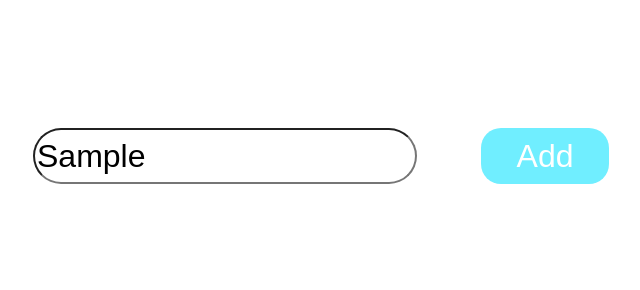
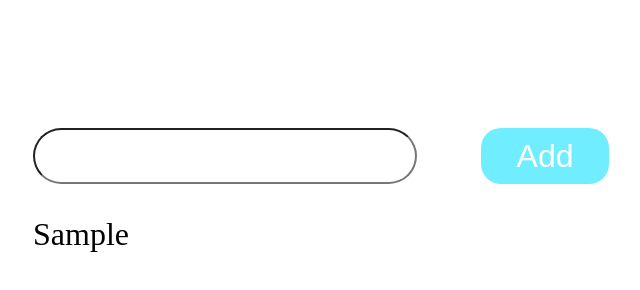
Before and after one commit to GauravShreenet/Notetaking, a plain HTML site: page index.html in a window 1280 px wide. Both pictures are taken after typing "Sample" into the empty fields and a click on the input "Add". Shown: the whole page, without its empty margins (303-943 px from the left). Drawn offline with Linux system fonts and the light colour scheme.

Commit message:
note taking app javascript

```diff
--- a/index.html
+++ b/index.html
@@ -11,8 +11,9 @@
         <div class="notes">
             <div class="notes-input">
                 <input type="text" id="task" name="task"><br>
-                <input type="submit" value="Add"><br>
+                <input type="submit" id="submit" value="Add"><br>
             </div>
+            <div class="notelist"></div>
         </div>
     </section>
     <script src="./script.js"></script>
--- a/script.js
+++ b/script.js
@@ -0,0 +1,16 @@
+
+const submit = document.getElementById("submit");
+const noteList = document.querySelector(".notelist");
+
+submit.addEventListener("click", () => {
+    // document.write(text);
+    const text = document.getElementById("task").value;
+
+    if (text.trim() !== "") {
+        const noteElement = document.createElement("p");
+        noteElement.textContent = text;
+        noteList.appendChild(noteElement);
+        document.getElementById("task").value = "";
+    }
+    // document.querySelector(".notes-input").innerHTML = text;
+});
```
